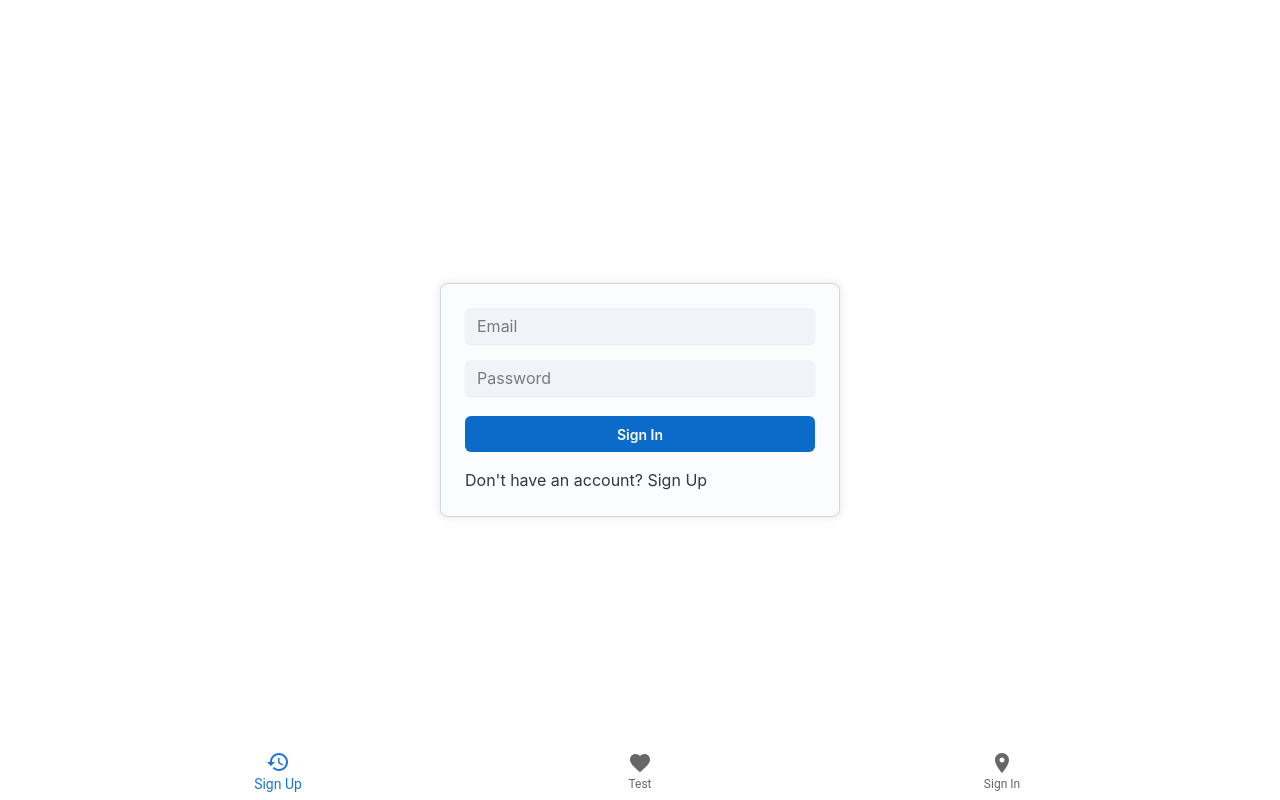
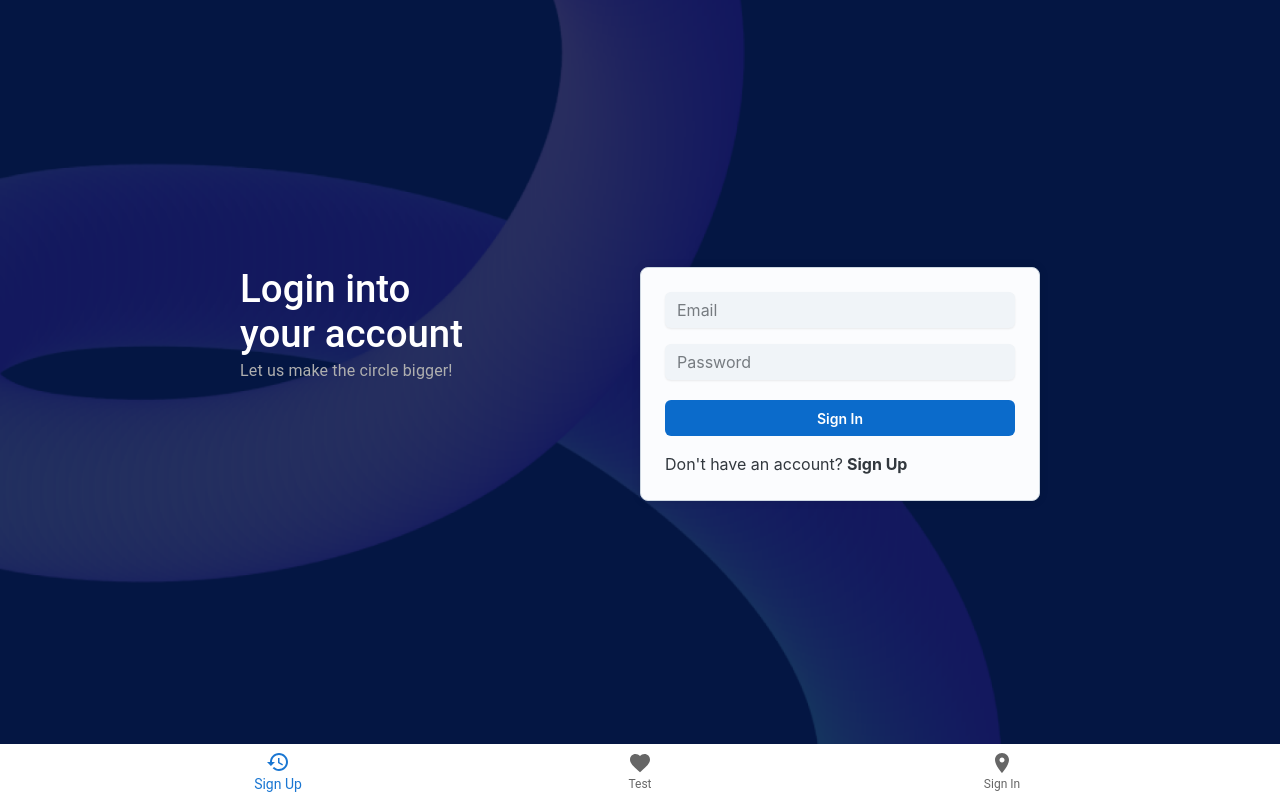
Before and after one commit to aadya-here/hojaayega_guyss, a React (Create React App) app: page /signin in a window 1280 px wide. Built offline with nearby package versions, Linux system fonts and the light colour scheme.

Commit message:
Updated SignIn and SignUp pages

```diff
--- /dev/null
+++ b/src/components/CommonAuth.jsx
@@ -0,0 +1,87 @@
+import React from "react";
+import { styled } from "@mui/system";
+import { useLocation } from "react-router-dom";
+import Card from "@mui/joy/Card";
+import { Stack, Typography } from "@mui/material";
+import bg from "../assets/bg.png";
+
+const Wrapper = styled("div")({
+  backgroundImage: `url(${bg})`,
+  backgroundColor: "#041643",
+  backgroundPosition: "left center",
+  backgroundRepeat: "no-repeat",
+  backgroundSize: "cover",
+  height: "100vh",
+  display: "flex",
+  alignItems: "center",
+});
+
+const CenteredContainer = styled("div")({
+  display: "flex",
+  maxWidth: "65%",
+  width: "800px",
+  marginInline: "auto",
+  marginBottom: "2rem",
+  justifyContent: "space-between",
+  alignItems: "flex-start",
+  gap: "2rem",
+  "@media (max-width: 840px)": {
+    flexDirection: "column",
+    alignItems: "center",
+    maxWidth: "90%",
+  },
+});
+
+const Text = styled(Typography)({
+  color: "white",
+  fontWeight: "500",
+  fontSize: "2.4rem",
+});
+
+const CardContainer = styled(Card)({
+  width: "400px",
+  maxWidth: "100%",
+  boxShadow: "0px 0px 10px rgba(0, 0, 0, 0.1)",
+  borderRadius: "8px",
+  padding: "24px",
+});
+
+const FormContainer = styled("div")({
+  display: "flex",
+  flexDirection: "column",
+  gap: "16px",
+});
+
+const CommonAuth = ({ children }) => {
+  const location = useLocation();
+
+  const isSignUp = location.pathname === "/signup";
+
+  return (
+    <Wrapper>
+      <CenteredContainer>
+        <Stack>
+          <Text variant="h3" component="h1">
+            {isSignUp ? (
+              <>
+                Create a <br /> new account
+              </>
+            ) : (
+              <>
+                Login into <br /> your account
+              </>
+            )}
+          </Text>
+          <Typography variant="subtitle1" className="text-[#AFAFAF]">
+            Let us make the circle bigger!
+          </Typography>
+        </Stack>
+        <CardContainer>
+          <FormContainer>{children}</FormContainer>
+        </CardContainer>
+      </CenteredContainer>
+    </Wrapper>
+  );
+};
+
+export default CommonAuth;
--- a/src/pages/Signin.jsx
+++ b/src/pages/Signin.jsx
@@ -1,52 +1,31 @@
-import React, { useState } from 'react';
-import { useNavigate } from 'react-router-dom';
-import Input from '@mui/joy/Input';
-import Button from '@mui/joy/Button';
-import { styled } from '@mui/system';
-import Card from '@mui/joy/Card';
-import { Link } from 'react-router-dom';
-import supabase from '../supabase'; // Make sure to import your supabase client
-
-const CenteredContainer = styled('div')({
-    display: 'flex',
-    justifyContent: 'center',
-    alignItems: 'center',
-    height: '100vh',
-});
-
-const CardContainer = styled(Card)({
-    width: '400px',
-    maxWidth: '100%',
-    boxShadow: '0px 0px 10px rgba(0, 0, 0, 0.1)',
-    borderRadius: '8px',
-    padding: '24px',
-});
-
-const FormContainer = styled('div')({
-    display: 'flex',
-    flexDirection: 'column',
-    gap: '16px',
-});
+import React, { useState } from "react";
+import { useNavigate } from "react-router-dom";
+import Input from "@mui/joy/Input";
+import Button from "@mui/joy/Button";
+import { Link } from "react-router-dom";
+import supabase from "../supabase"; // Make sure to import your supabase client
+import CommonAuth from "../components/CommonAuth";
 
 const SignInPage = () => {
-    const [email, setEmail] = useState('');
-    const [password, setPassword] = useState('');
+  const [email, setEmail] = useState("");
+  const [password, setPassword] = useState("");
   const navigate = useNavigate();
 
   const handleLogin = async (e) => {
     e.preventDefault();
-        const { error } = await supabase.auth.signInWithPassword({ email, password });
+    const { error } = await supabase.auth.signInWithPassword({
+      email,
+      password,
+    });
     if (error) {
-            alert('Error logging in: ' + error.message);
+      alert("Error logging in: " + error.message);
     } else {
-            navigate('/vendor-login');
+      navigate("/vendor-login");
     }
   };
 
   return (
-        <CenteredContainer>
-            <CardContainer>
-                <FormContainer>
+    <CommonAuth>
       <form onSubmit={handleLogin}>
         <Input
           placeholder="Email"
@@ -54,7 +33,7 @@ const SignInPage = () => {
           value={email}
           onChange={(e) => setEmail(e.target.value)}
         />
-                        <div style={{ marginBottom: '16px' }}></div>
+        <div style={{ marginBottom: "16px" }}></div>
         <Input
           placeholder="Password"
           variant="soft"
@@ -62,16 +41,19 @@ const SignInPage = () => {
           value={password}
           onChange={(e) => setPassword(e.target.value)}
         />
-                        <div style={{ marginBottom: '20px' }}></div>
-                        <Button variant="solid" type="submit" sx={{ width: '100%' }}>
+        <div style={{ marginBottom: "20px" }}></div>
+        <Button variant="solid" type="submit" sx={{ width: "100%" }}>
           Sign In
         </Button>
-                        <div style={{ margin: '16px 0' }}></div>
-                        <Link to="/signup">Don't have an account? Sign Up</Link>
+        <div style={{ margin: "16px 0" }}></div>
+        <span>
+          Don't have an account?
+          <Link to="/signup" className="font-bold ml-1">
+            Sign Up
+          </Link>
+        </span>
       </form>
-                </FormContainer>
-            </CardContainer>
-        </CenteredContainer>
+    </CommonAuth>
   );
 };
 
--- a/src/pages/Signup.jsx
+++ b/src/pages/Signup.jsx
@@ -1,30 +1,9 @@
-import React from 'react';
-import Input from '@mui/joy/Input';
-import Button from '@mui/joy/Button';
-import { styled } from '@mui/system';
-import Card from '@mui/joy/Card';
-import { Link } from 'react-router-dom';
-
-const CenteredContainer = styled('div')({
-    display: 'flex',
-    justifyContent: 'center',
-    alignItems: 'center',
-    height: '100vh',
-});
-
-const CardContainer = styled(Card)({
-    width: '400px',
-    maxWidth: '100%',
-    boxShadow: '0px 0px 10px rgba(0, 0, 0, 0.1)',
-    borderRadius: '8px',
-    padding: '24px',
-});
-
-const FormContainer = styled('div')({
-    display: 'flex',
-    flexDirection: 'column',
-    gap: '16px',
-});
+import React from "react";
+import Input from "@mui/joy/Input";
+import Button from "@mui/joy/Button";
+import { Link } from "react-router-dom";
+import CommonAuth from "../components/CommonAuth";
+import { Typography } from "@mui/material";
 
 const SignUpPage = () => {
   const handleSubmit = (event) => {
@@ -33,28 +12,31 @@ const SignUpPage = () => {
   };
 
   return (
-        <CenteredContainer>
-            <CardContainer>
-                <FormContainer>
+    <CommonAuth>
       <form onSubmit={handleSubmit}>
         <Input placeholder="Name" variant="soft" />
-                        <div style={{ marginBottom: '16px' }}></div>
+        <div style={{ marginBottom: "16px" }}></div>
         <Input placeholder="Email" variant="soft" />
-                        <div style={{ marginBottom: '16px' }}></div>
+        <div style={{ marginBottom: "16px" }}></div>
         <Input placeholder="Mobile Number" variant="soft" />
-                        <div style={{ marginBottom: '16px' }}></div>
+        <div style={{ marginBottom: "16px" }}></div>
         <Input placeholder="Gatepass Number" variant="soft" />
-                        <div style={{ marginBottom: '16px' }}></div>
+        <div style={{ marginBottom: "16px" }}></div>
         <Input placeholder="Vendor Name" variant="soft" type="dropdown" />
-                        <div style={{ marginBottom: '20px' }}></div>
-                        <Button variant="solid" type="submit" sx={{ width: '100%' }}>
+        <div style={{ marginBottom: "20px" }}></div>
+        <Input placeholder="Vendor Code" variant="soft" />
+        <div style={{ marginBottom: "16px" }}></div>
+        <Button variant="solid" type="submit" sx={{ width: "100%" }}>
           Sign Up
         </Button>
-                        <Link to="/signin">Already have an account? Sign In</Link>
+        <span>
+          Already have an account?
+          <Link to="/signin" className="font-bold ml-1">
+            Sign In
+          </Link>
+        </span>
       </form>
-                </FormContainer>
-            </CardContainer>
-        </CenteredContainer>
+    </CommonAuth>
   );
 };
 
```
Also changed, not shown: src/assets/bg.png (added), src/assets/mask.png (added). Lines whose indentation alone changed are shown as unchanged.
